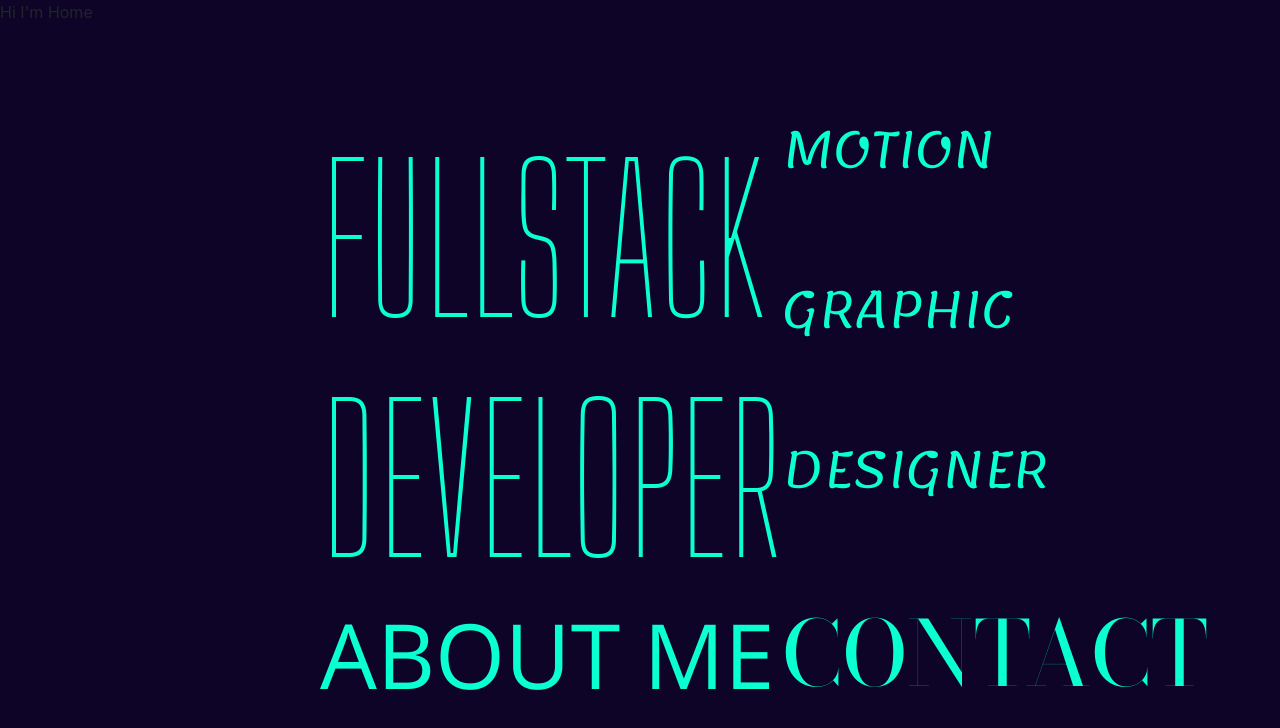
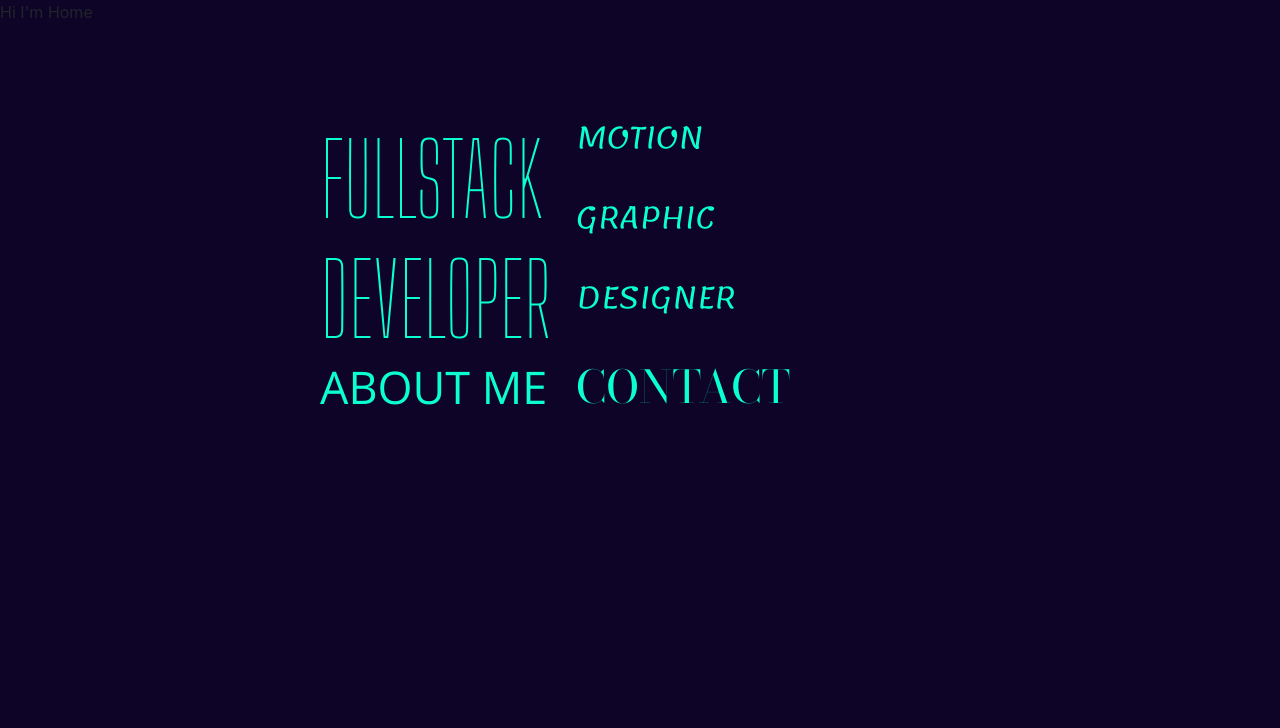
Before and after one commit to jonCroatanUto/portafolio, a React (Create React App) app: page / in a window 1280 px wide. Shown: the top 728 px of the page. Built offline with nearby package versions, Linux system fonts and the light colour scheme; no server answers.

Commit message:
fixing styles details

```diff
--- a/public/index.html
+++ b/public/index.html
@@ -27,6 +27,10 @@
       integrity="sha384-1BmE4kWBq78iYhFldvKuhfTAU6auU8tT94WrHftjDbrCEXSU1oBoqyl2QvZ6jIW3"
       crossorigin="anonymous"
     />
+
+    <link rel="preconnect" href="https://fonts.googleapis.com" />
+    <link rel="preconnect" href="https://fonts.gstatic.com" crossorigin />
+
     <!--
       Notice the use of %PUBLIC_URL% in the tags above.
       It will be replaced with the URL of the `public` folder during the build.
--- a/src/components/CardDescription/cardDescription.css
+++ b/src/components/CardDescription/cardDescription.css
@@ -2,16 +2,14 @@
   color: var(--global-color);
   padding: 20px;
   position: fixed;
-  max-width: 80%;
+  backdrop-filter: blur(10px);
+
   font-family: "Josefin Slab", serif;
   font-weight: 500;
-  font-size: 30px;
+  font-size: 15px;
   left: 0px;
-  bottom: 0px;
-  border: 1px solid var(--global-color);
-  border-top-right-radius: 40px;
-  border-bottom-right-radius: 40px;
-  max-height: 300px;
+  top: 0px;
+  border-bottom: 1px solid var(--global-color);
 }
 .likeButton {
   color: var(--global-color);
@@ -19,17 +17,17 @@
   border: var(--global-color);
   border-radius: 25%;
   padding: 10px;
-  transform: scale(2);
+  transform: scale(1);
   transition: 0.2s ease-out;
   cursor: pointer;
   margin-right: 50px;
   justify-self: right;
 }
 .likeButton:hover {
-  transform: scale(4);
+  transform: scale(2);
 }
 .likeDiv {
-  margin: 50px;
+  margin: 10px;
   display: grid;
   grid-template-columns: 1fr 1fr;
 }
@@ -37,12 +35,12 @@
   color: var(--global-color);
   padding: 20px;
   position: fixed;
-  max-width: 70%;
+
   font-family: "Josefin Slab", serif;
   font-weight: 500;
-  font-size: 20px;
+  font-size: 12px;
   left: 40%;
-  bottom: 0px;
+  top: 0px;
   border: 1px solid var(--global-color);
   border-top-left-radius: 40px;
   border-bottom-left-radius: 40px;
--- a/src/components/NavBarMenu/NavBarMenu.css
+++ b/src/components/NavBarMenu/NavBarMenu.css
@@ -2,7 +2,7 @@
   position: absolute;
   width: 70%;
   display: grid;
-  grid-template-columns: 0.6fr 1fr;
+  grid-template-columns: 0.4fr 1fr;
   left: 25%;
   top: 15%;
   color: var(--global-color);
@@ -65,9 +65,9 @@
 @media only screen and (max-width: 900px) {
   .menu {
     position: absolute;
-    width: 70%;
+    width: 100%;
     display: grid;
-    grid-template-columns: 0.6fr 1fr;
+    grid-template-columns: 1fr 1fr;
     left: 25%;
     top: 15%;
     color: var(--global-color);
--- a/src/components/NavBarMenu/NavBarMenu.tsx
+++ b/src/components/NavBarMenu/NavBarMenu.tsx
@@ -18,26 +18,26 @@ function NavBarMenu() {
   }
 
   function navBarMenu(page: string) {
-    globalCSSvariables.setProperty("--full-stack-font-H1-font-size", "70px");
+    globalCSSvariables.setProperty("--full-stack-font-H1-font-size", "35px");
     globalCSSvariables.setProperty(
       "--animation-design-font-H1-font-size",
       "25px"
     );
-    globalCSSvariables.setProperty("--contact-stack-font-H1-font-size", "45px");
-    globalCSSvariables.setProperty("--me-stack-font-H1-font-size", "45px");
+    globalCSSvariables.setProperty("--contact-stack-font-H1-font-size", "22px");
+    globalCSSvariables.setProperty("--me-stack-font-H1-font-size", "22px");
     setIsHide(false);
     setMenuClassName("navBarMenu");
     navegate(page);
   }
 
   function backMainMenu() {
-    globalCSSvariables.setProperty("--full-stack-font-H1-font-size", "200px");
+    globalCSSvariables.setProperty("--full-stack-font-H1-font-size", "100px");
     globalCSSvariables.setProperty(
       "--animation-design-font-H1-font-size",
       "50px"
     );
-    globalCSSvariables.setProperty("--contact-stack-font-H1-font-size", "90px");
-    globalCSSvariables.setProperty("--me-stack-font-H1-font-size", "90px");
+    globalCSSvariables.setProperty("--contact-stack-font-H1-font-size", "45px");
+    globalCSSvariables.setProperty("--me-stack-font-H1-font-size", "45px");
     setIsHide(true);
     setMenuClassName("menu");
     navegate("/");
--- a/src/index.css
+++ b/src/index.css
@@ -33,33 +33,33 @@ h1 {
   --animation-design-font-H1-axis-weight: 100;
   --contact-stack-font-H1-axis-weight: 100;
   --me-stack-font-H1-axis-weight: 100;
-  --full-stack-font-H1-font-size: 200px;
-  --animation-design-font-H1-font-size: 50px;
-  --contact-stack-font-H1-font-size: 90px;
-  --me-stack-font-H1-font-size: 90px;
+  --full-stack-font-H1-font-size: 100px;
+  --animation-design-font-H1-font-size: 30px;
+  --contact-stack-font-H1-font-size: 45px;
+  --me-stack-font-H1-font-size: 45px;
   --global-text-color: rgb(0, 0, 0);
   --global-primary-title-size: 2rem;
 
   /* about me font size */
-  --Growth-font-size-value: 50px;
-  --Resarcher-font-size-value: 50px;
-  --Team-building-font-size-value: 40px;
-  --Comunication-font-size-value: 40px;
-  --Creativity-font-size-value: 40px;
-  --Self-learning-font-size-value: 40px;
-  --Active-listening-font-size-value: 40px;
-  --SCRUM-font-size-value: 40px;
-  --Github-font-size-value: 40px;
-  --Github-projects-font-size-value: 40px;
-  --NPM-font-size-value: 40px;
-  --Node-font-size-value: 40px;
-  --React-font-size-value: 40px;
-  --Bootstrap-font-size-value: 40px;
-  --REDUX-font-size-value: 40px;
-  --MongoDB-font-size-value: 40px;
-  --PHP-font-size-value: 40px;
-  --mySQL-font-size-value: 40px;
-  --Express-font-size-value: 40px;
-  --NETLIFY-font-size-value: 40px;
-  --HEROKU-font-size-value: 40px;
+  --Growth-font-size-value: 35px;
+  --Resarcher-font-size-value: 35px;
+  --Team-building-font-size-value: 30px;
+  --Comunication-font-size-value: 30px;
+  --Creativity-font-size-value: 30px;
+  --Self-learning-font-size-value: 30px;
+  --Active-listening-font-size-value: 30px;
+  --SCRUM-font-size-value: 30px;
+  --Github-font-size-value: 30px;
+  --Github-projects-font-size-value: 30px;
+  --NPM-font-size-value: 30px;
+  --Node-font-size-value: 30px;
+  --React-font-size-value: 30px;
+  --Bootstrap-font-size-value: 30px;
+  --REDUX-font-size-value: 30px;
+  --MongoDB-font-size-value: 30px;
+  --PHP-font-size-value: 30px;
+  --mySQL-font-size-value: 30px;
+  --Express-font-size-value: 30px;
+  --NETLIFY-font-size-value: 30px;
+  --HEROKU-font-size-value: 30px;
 }
--- a/src/pages/AboutME/AboutME.tsx
+++ b/src/pages/AboutME/AboutME.tsx
@@ -203,7 +203,6 @@ function AboutME() {
                   {data[20].skill}
                 </h1>
               </div>
-            </div>
               {display ? (
                 <>
                   <div className="closerDiv" onClick={closeDescription}></div>
@@ -212,6 +211,7 @@ function AboutME() {
               ) : (
                 <div></div>
               )}
+            </div>
           </MediaQuery>
           <MediaQuery maxWidth={900}>
             {data.map((skill) => {
```
Lines whose indentation alone changed are shown as unchanged.
